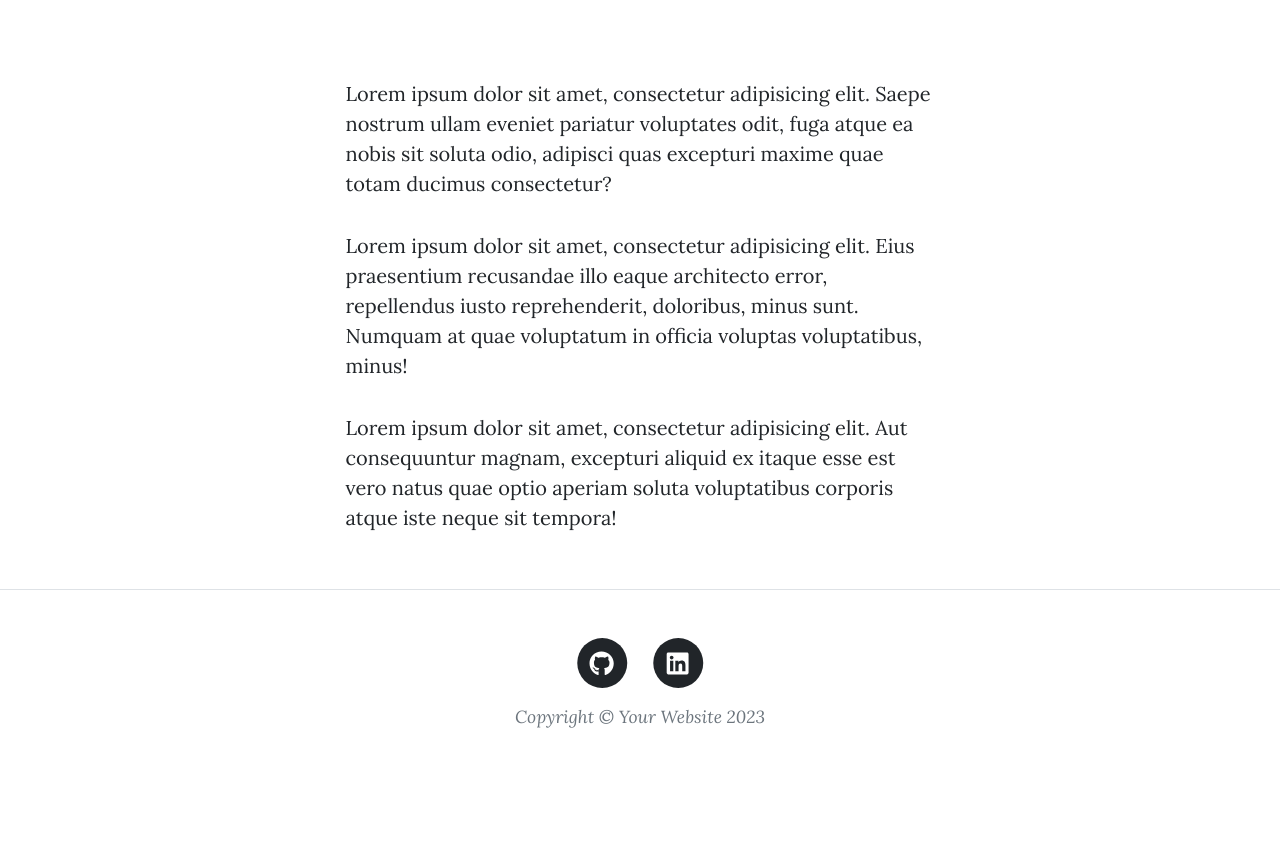
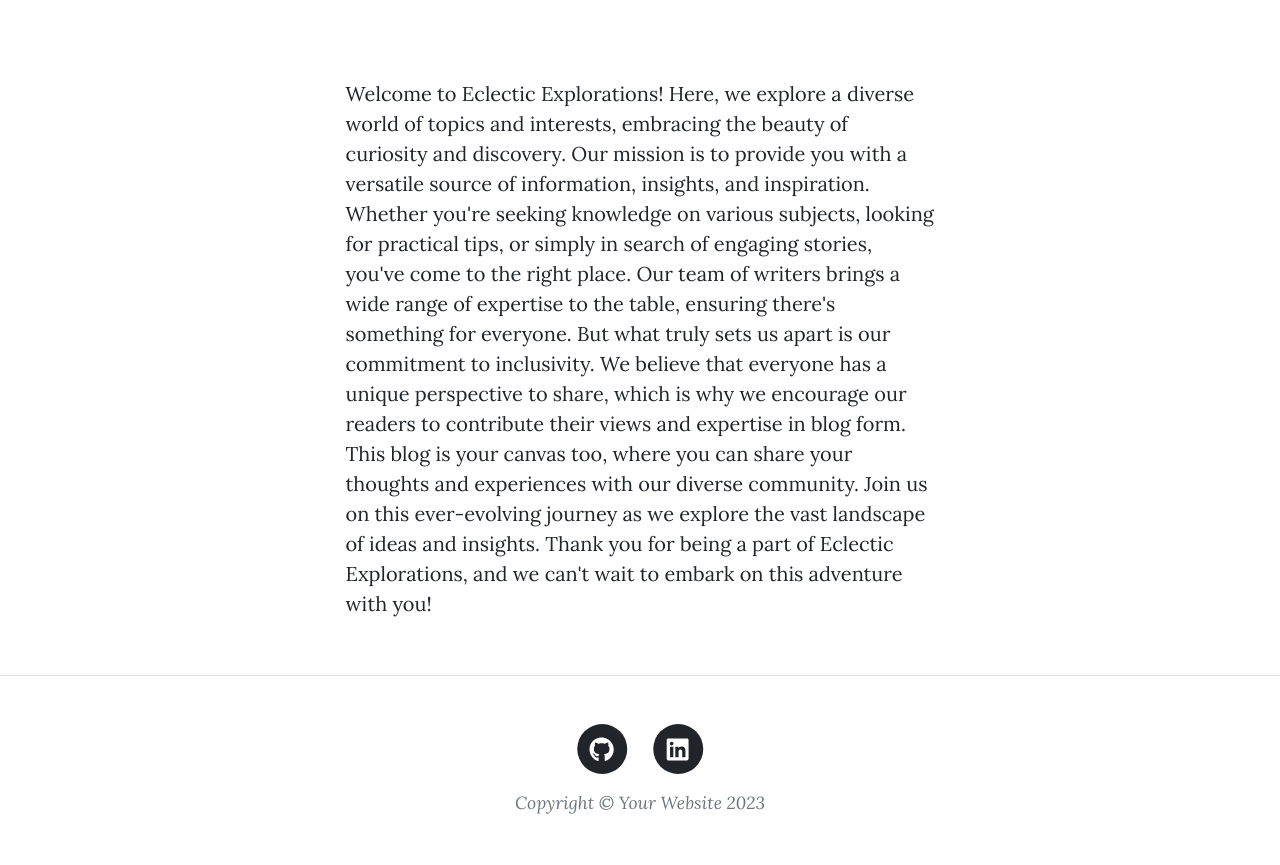
Before and after one commit to FatsCodes/blog, a Flask app: page /about in a window 1280 px wide. Shown: the part 533-1398 px from the top of the page. Before the commit the page ends 1261 px from the top, so only its background shows below. Run offline with Flask 3, Linux system fonts and the light colour scheme; some libraries are stand-ins or nearby versions.

Commit message:
Initial commit

```diff
--- a/templates/about.html
+++ b/templates/about.html
@@ -9,8 +9,8 @@
     <div class="row gx-4 gx-lg-5 justify-content-center">
       <div class="col-md-10 col-lg-8 col-xl-7">
         <div class="page-heading">
-          <h1>About Me</h1>
-          <span class="subheading">This is what I do.</span>
+          <h1>About Us</h1>
+          <span class="subheading">This is what we do.</span>
         </div>
       </div>
     </div>
@@ -22,22 +22,20 @@
     <div class="row gx-4 gx-lg-5 justify-content-center">
       <div class="col-md-10 col-lg-8 col-xl-7">
         <p>
-          Lorem ipsum dolor sit amet, consectetur adipisicing elit. Saepe
-          nostrum ullam eveniet pariatur voluptates odit, fuga atque ea nobis
-          sit soluta odio, adipisci quas excepturi maxime quae totam ducimus
-          consectetur?
-        </p>
-        <p>
-          Lorem ipsum dolor sit amet, consectetur adipisicing elit. Eius
-          praesentium recusandae illo eaque architecto error, repellendus iusto
-          reprehenderit, doloribus, minus sunt. Numquam at quae voluptatum in
-          officia voluptas voluptatibus, minus!
-        </p>
-        <p>
-          Lorem ipsum dolor sit amet, consectetur adipisicing elit. Aut
-          consequuntur magnam, excepturi aliquid ex itaque esse est vero natus
-          quae optio aperiam soluta voluptatibus corporis atque iste neque sit
-          tempora!
+          Welcome to Eclectic Explorations!
+          Here, we explore a diverse world of topics and interests,
+          embracing the beauty of curiosity and discovery.
+          Our mission is to provide you with a versatile source of information,
+          insights, and inspiration. Whether you're seeking knowledge on various subjects,
+          looking for practical tips, or simply in search of engaging stories,
+          you've come to the right place.
+          Our team of writers brings a wide range of expertise to the table,
+          ensuring there's something for everyone.
+          But what truly sets us apart is our commitment to inclusivity.
+          We believe that everyone has a unique perspective to share, which is why we encourage our readers to contribute their views and expertise in blog form.
+          This blog is your canvas too, where you can share your thoughts and experiences with our diverse community.
+          Join us on this ever-evolving journey as we explore the vast landscape of ideas and insights.
+          Thank you for being a part of Eclectic Explorations, and we can't wait to embark on this adventure with you!
         </p>
       </div>
     </div>
--- a/templates/header.html
+++ b/templates/header.html
@@ -13,7 +13,7 @@
 
     <meta name="description" content="" />
     <meta name="author" content="" />
-    <title>Fatma's Blog</title>
+    <title>Eclectic Explorations</title>
     {% block styles %}
     <!-- Load Bootstrap-Flask CSS here -->
     {{ bootstrap.load_css() }}
```
Also changed, not shown: templates/contact.html (+4 -4 lines).
